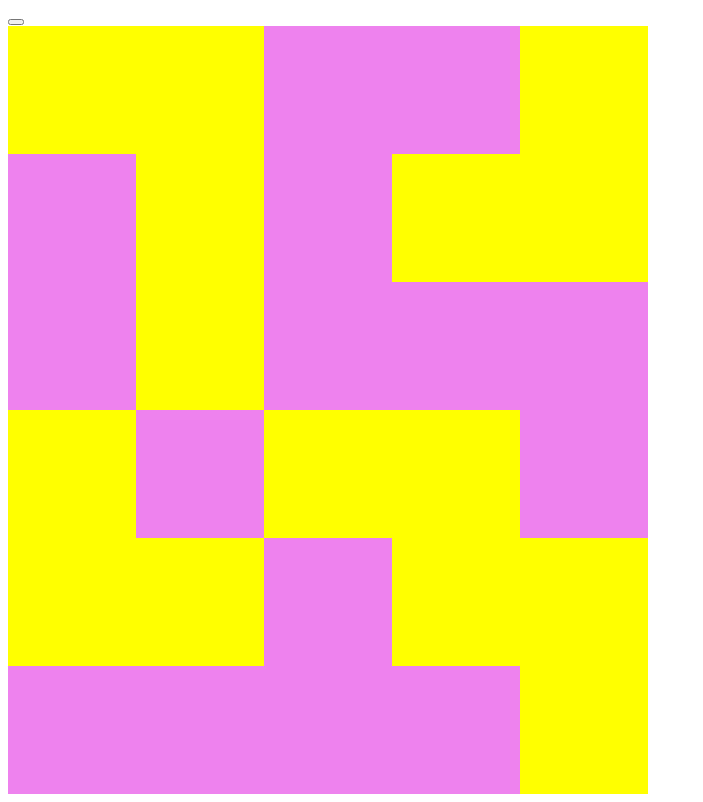
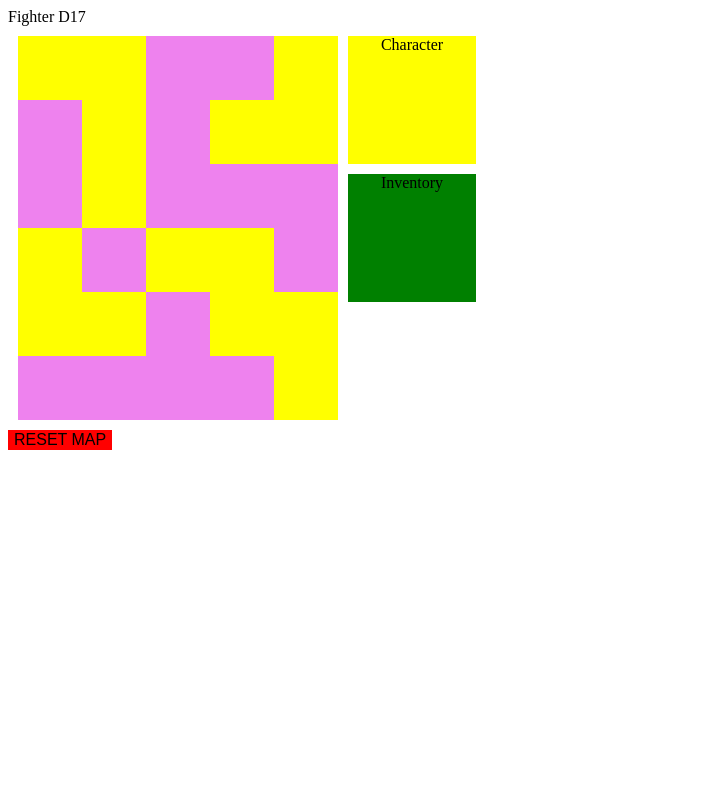
Before and after one commit to Ajris/IO_frontend, a React (Create React App) app: page / in a window 1280 px wide. Shown: the whole page, without its empty margins (0-703 px from the left). Built offline with nearby package versions, Linux system fonts and the light colour scheme.

Commit message:
Added layout

```diff
--- a/public/index.html
+++ b/public/index.html
@@ -24,7 +24,7 @@
       work correctly both with client-side routing and a non-root public URL.
       Learn how to configure a non-root public URL by running `npm run build`.
     -->
-    <title>React App</title>
+    <title>Fighter D17</title>
   </head>
   <body>
     <noscript>You need to enable JavaScript to run this app.</noscript>
--- a/src/App.css
+++ b/src/App.css
@@ -8,6 +8,35 @@
 }
 
 .map-tile {
+	width: 5vw;
+	height: 5vw;
+}
+
+.main-layout {
+	margin: 10px;
+	display: flex;
+}
+
+.inventory {
+	background-color: green;
 	width: 10vw;
 	height: 10vw;
+	text-align: center;
+	margin-left: 10px;
+	margin-top: 10px;
 }
+
+.character {
+	background-color: yellow;
+	width: 10vw;
+	height: 10vw;
+	text-align: center;
+	margin-left: 10px;
+}
+
+.btn {
+	border: 10px black;
+	background-color: red;
+	font-size: 16px;
+	cursor: pointer;
+}
--- a/src/App.tsx
+++ b/src/App.tsx
@@ -1,8 +1,9 @@
 import React, {useState} from 'react';
-import { MapTileProps } from './components/map/MapTile';
-import Map, { TileRowProps } from './components/map/Map';
+import {MapTileProps} from './components/map/MapTile';
+import {TileRowProps} from './components/map/Map';
 import './App.css';
-import Tile, {WallTile, FloorTile} from './model/map/tile'
+import Tile, {FloorTile, WallTile} from './model/map/tile'
+import MainLayout from "./components/layout/MainLayout";
 
 const tiles = (): Tile[][] =>
     [1, 2, 3, 4, 5, 6].map(_ => ([1, 2, 3, 4, 5].map(_ => (Math.random() > 0.5 ? new WallTile() : new FloorTile()))))
@@ -12,13 +13,18 @@ const rows_init = (): TileRowProps[] =>
     tiles().map(row => ({"tiles": row.map(tile => ({"color": tile.color} as MapTileProps))} as TileRowProps));
 
 function App() {
-  const [rows, setRows] = useState(rows_init())
-  return (
-    <div className="App">
-      <button onClick={() => setRows(rows_init())}/>
-      <Map rows={rows}/>
-    </div>
-  );
+    const [rows, setRows] = useState(rows_init());
+    const mapProps = {rows: rows}
+    const inventoryProps = {name: "Inventory"}
+    const characterProps = {name: "Character"}
+
+    return (
+        <div className="App">
+            Fighter D17
+            <MainLayout mapProps={mapProps} inventoryProps={inventoryProps} characterProps={characterProps}/>
+            <button className="btn success" onClick={() => setRows(rows_init())}>RESET MAP</button>
+        </div>
+    );
 }
 
 export default App;
--- /dev/null
+++ b/src/components/character/Character.tsx
@@ -0,0 +1,15 @@
+import React from 'react';
+
+export interface CharacterProps {
+    name: String;
+};
+
+const Character = ({name}: CharacterProps) => {
+    return (
+        <div className="character">
+            {name}
+        </div>
+    )
+}
+
+export default Character;
--- /dev/null
+++ b/src/components/inventory/Inventory.tsx
@@ -0,0 +1,15 @@
+import React from 'react';
+
+export interface InventoryProps {
+    name: String;
+};
+
+const Inventory = ({name}: InventoryProps) => {
+    return (
+        <div className="inventory">
+            {name}
+        </div>
+    )
+}
+
+export default Inventory;
--- /dev/null
+++ b/src/components/layout/MainLayout.tsx
@@ -0,0 +1,24 @@
+import React from 'react';
+import Map, {MapProps} from '../map/Map'
+import Inventory, {InventoryProps} from "../inventory/Inventory";
+import Character, {CharacterProps} from "../character/Character";
+
+export interface MainLayoutProps {
+    mapProps: MapProps;
+    inventoryProps: InventoryProps;
+    characterProps: CharacterProps;
+};
+
+const MainLayout = (mainLayoutProps: MainLayoutProps) => {
+    return (
+    <div className="main-layout">
+        <Map {...mainLayoutProps.mapProps}/>
+        <div>
+            <Character {...mainLayoutProps.characterProps}/>
+            <Inventory {...mainLayoutProps.inventoryProps}/>
+        </div>
+    </div>
+    )
+}
+
+export default MainLayout;
--- a/src/components/map/Map.tsx
+++ b/src/components/map/Map.tsx
@@ -18,7 +18,6 @@ const TileRow = ({tiles}: TileRowProps) => {
 }
 
 const Map = ({rows}: MapProps) => {
-    console.log(rows)
     return (
     <div className="map">
         {rows.map(row => <TileRow tiles={row.tiles}/>)}
```
